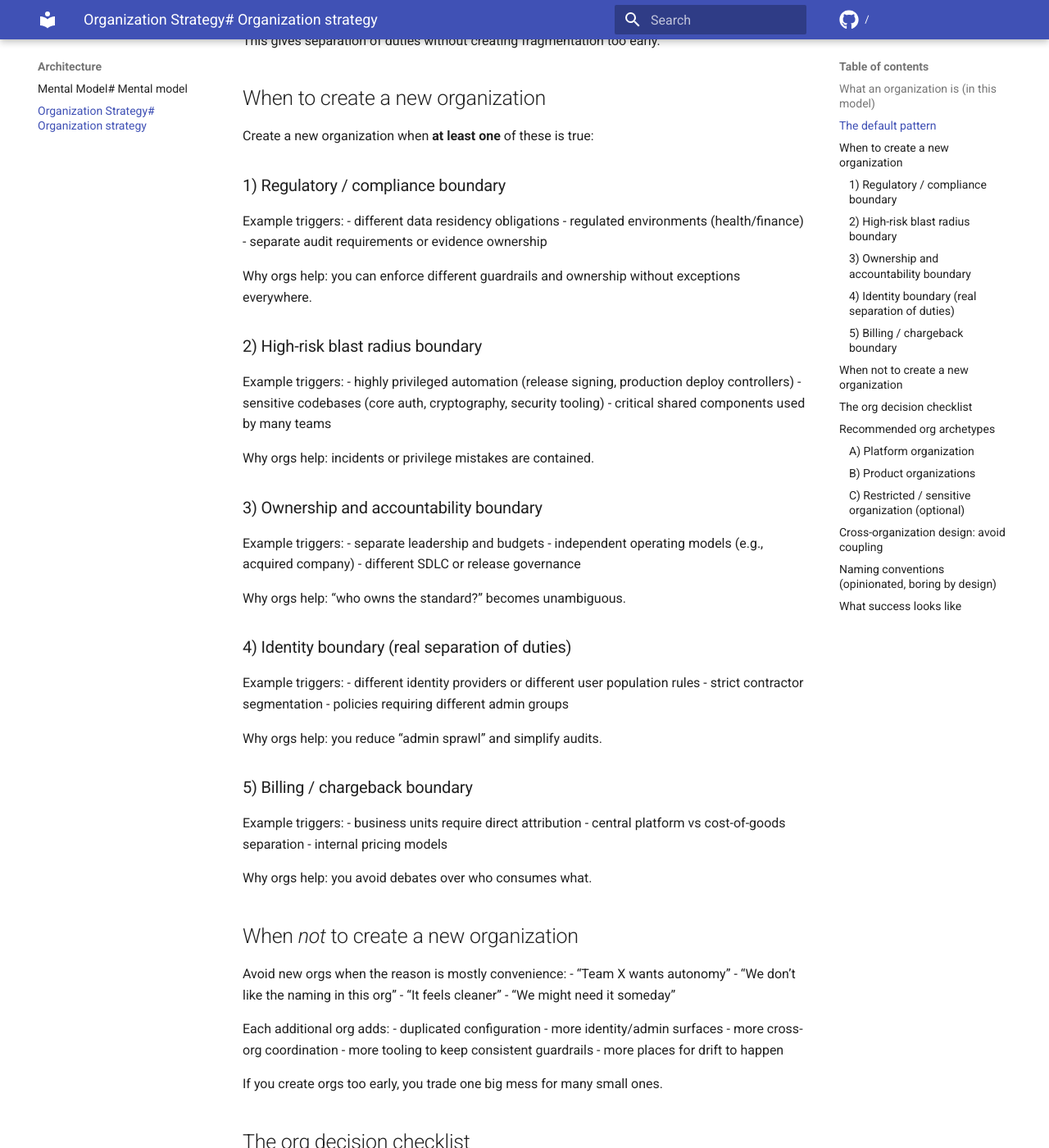
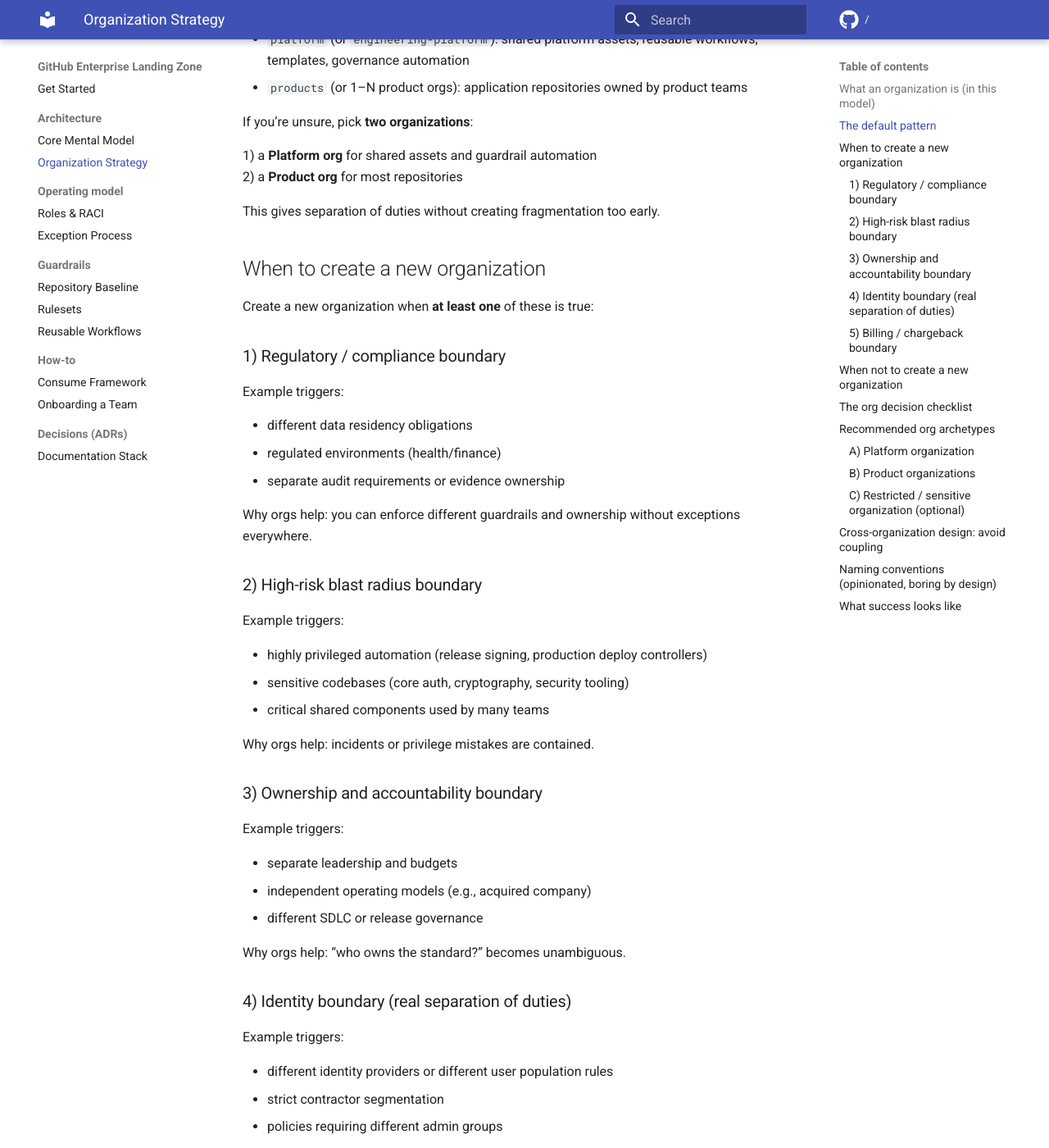
Before and after one commit to MAMMISAID/Gh-Delivery-Zone, an MkDocs documentation site: the page built from docs/architecture/org-strategy.md, in a window 1280 px wide and 1400 px high, scrolled down 1048 px. Shown: the whole window at 82% size. Built offline with MkDocs 1.6.1 and Material for MkDocs 9.7.7, drawn with Linux system fonts in a browser that asks for light colours; comment, search, counter and statistics services are not loaded; some of the changed text lies outside the part shown.

Commit message:
Mise à jour de la documentation : ajout de sections sur le modèle mental et la stratégie organisationnelle, révision de la structure de navigation, et suppression de l'index obsolète.

```diff
--- a/docs/architecture/org-strategy.md
+++ b/docs/architecture/org-strategy.md
@@ -1,8 +1,9 @@
-# Organization Strategy# Organization strategy
+# Organization Strategy
 
 Organizations are the most important design choice in a GitHub Enterprise Landing Zone.
 
 If you get org boundaries wrong, everything downstream becomes harder:
+
 - permissions sprawl
 - unclear ownership
 - messy audit trails
@@ -15,6 +16,7 @@
 ## What an organization *is* (in this model)
 
 An organization is a:
+
 - **security boundary** (membership, roles, repo access patterns)
 - **ownership boundary** (who is accountable for standards and exceptions)
 - **policy boundary** (where you enforce default rulesets, workflows, and controls)
@@ -29,10 +31,12 @@
 Start with a small number of organizations. Expand only when there is a clear boundary that reduces risk or operational cost.
 
 A common enterprise starting point:
+
 - `platform` (or `engineering-platform`): shared platform assets, reusable workflows, templates, governance automation
 - `products` (or 1–N product orgs): application repositories owned by product teams
 
 If you’re unsure, pick **two organizations**:
+
 1) a **Platform org** for shared assets and guardrail automation
 2) a **Product org** for most repositories
 
@@ -44,6 +48,7 @@
 
 ### 1) Regulatory / compliance boundary
 Example triggers:
+
 - different data residency obligations
 - regulated environments (health/finance)
 - separate audit requirements or evidence ownership
@@ -52,6 +57,7 @@
 
 ### 2) High-risk blast radius boundary
 Example triggers:
+
 - highly privileged automation (release signing, production deploy controllers)
 - sensitive codebases (core auth, cryptography, security tooling)
 - critical shared components used by many teams
@@ -60,6 +66,7 @@
 
 ### 3) Ownership and accountability boundary
 Example triggers:
+
 - separate leadership and budgets
 - independent operating models (e.g., acquired company)
 - different SDLC or release governance
@@ -68,6 +75,7 @@
 
 ### 4) Identity boundary (real separation of duties)
 Example triggers:
+
 - different identity providers or different user population rules
 - strict contractor segmentation
 - policies requiring different admin groups
@@ -76,6 +84,7 @@
 
 ### 5) Billing / chargeback boundary
 Example triggers:
+
 - business units require direct attribution
 - central platform vs cost-of-goods separation
 - internal pricing models
@@ -85,12 +94,14 @@
 ## When *not* to create a new organization
 
 Avoid new orgs when the reason is mostly convenience:
+
 - “Team X wants autonomy”
 - “We don’t like the naming in this org”
 - “It feels cleaner”
 - “We might need it someday”
 
 Each additional org adds:
+
 - duplicated configuration
 - more identity/admin surfaces
 - more cross-org coordination
@@ -117,6 +128,7 @@
 Purpose: build and distribute paved roads.
 
 Contains:
+
 - reusable workflows and composite actions
 - org-level automation repos
 - templates and “golden paths”
@@ -129,6 +141,7 @@
 Purpose: host repositories owned by product teams.
 
 Contains:
+
 - application repos
 - infrastructure repos (if product-owned)
 - team-owned tooling
@@ -139,6 +152,7 @@
 Purpose: isolate high-risk or regulated workloads.
 
 Contains:
+
 - security tooling
 - privileged automation
 - regulated codebases
@@ -150,11 +164,13 @@
 Cross-org dependencies are normal, but don’t let them become brittle.
 
 Prefer:
+
 - reusable workflows published by platform org (consumed via pinned versions)
 - templates that create “compliant defaults” at repo creation time
 - automation that enforces baseline across orgs consistently
 
 Avoid:
+
 - copy/paste workflows per org
 - one-off exceptions per org with no expiry
 - hidden “special rules” that only exist in someone’s head
@@ -162,6 +178,7 @@
 ## Naming conventions (opinionated, boring by design)
 
 Choose names that scale and stay stable:
+
 - `platform`
 - `product-<domain>` (e.g., `product-payments`, `product-core`)
 - `regulated-<scope>` (e.g., `regulated-eu`, `regulated-health`)
@@ -171,6 +188,7 @@
 ## What success looks like
 
 You know your org strategy is working when:
+
 - onboarding a new team is mostly self-service
 - baseline protections are consistent across repos
 - exceptions are rare, explicit, and time-bound
--- a/docs/index.md
+++ b/docs/getting-started.md
@@ -1,4 +1,4 @@
-# GitHub Enterprise Landing Zone
+# Getting Started
 
 This project is a reference architecture + reference implementation for operating **GitHub Enterprise at scale** (hundreds to thousands of repositories) with:
 
@@ -15,11 +15,13 @@
 - Security & governance teams defining guardrails
 - Cloud / enterprise architects designing operating models
 - Product teams who want **clear paved roads** instead of bespoke approvals
+- Companies moving from github mono org to multi org
 
 ## What you get
 
 ### 1) An operating model (docs)
 A clear model for:
+
 - enterprise and organization boundaries
 - ownership (RACI), onboarding, and exceptions
 - guardrails design (what is mandatory vs configurable)
@@ -27,6 +29,7 @@
 
 ### 2) A reference implementation (code)
 Reusable building blocks (modules + examples) to implement:
+
 - organization baseline (policies, identity, governance)
 - repository baseline (rulesets, protections, CI guardrails)
 - reusable workflows (avoid copy/paste YAML)
@@ -49,6 +52,12 @@
 
 ➡️ Start with: **Architecture → Mental model**.
 
+## Requirements
+
+- Github Cloud Organization (to inssure the code compatibilty), you can adopt the framework and implement it on github server.
+- Github Entreprise Admin Access
+
+
 ## How to use this repo
 
 ### If you want to adopt it
@@ -66,6 +75,7 @@
 ## Non-goals
 
 This is **not**:
+
 - a click-by-click tutorial for GitHub UI
 - a one-size-fits-all “golden repo” template
 - a replacement for your security program
--- a/mkdocs.yml
+++ b/mkdocs.yml
@@ -7,7 +7,6 @@
 theme:
   name: material
   features:
-    - navigation.tabs
     - navigation.sections
     - navigation.indexes
     - content.action.edit
@@ -20,7 +19,11 @@
 markdown_extensions:
   - admonition
   - pymdownx.details
-  - pymdownx.superfences
+  - pymdownx.superfences:
+      custom_fences:
+        - name: mermaid
+          class: mermaid
+          format: !!python/name:pymdownx.superfences.fence_code_format
   - pymdownx.inlinehilite
   - pymdownx.highlight
   - pymdownx.snippets
@@ -30,19 +33,19 @@
       permalink: true
 
 nav:
-  - Start here: index.md
+  - Get Started: getting-started.md
   - Architecture:
-      - architecture/mental-model.md
-      - architecture/org-strategy.md
+      - Core Mental Model: architecture/mental-model.md
+      - Organization Strategy: architecture/org-strategy.md
   - Operating model:
-      - operating-model/roles-raci.md
-      - operating-model/exception-process.md
+      - Roles & RACI: operating-model/roles-raci.md
+      - Exception Process: operating-model/exception-process.md
   - Guardrails:
-      - guardrails/repo-baseline.md
-      - guardrails/rulesets.md
-      - guardrails/reusable-workflows.md
+      - Repository Baseline: guardrails/repo-baseline.md
+      - Rulesets: guardrails/rulesets.md
+      - Reusable Workflows: guardrails/reusable-workflows.md
   - How-to:
-      - how-to/consume-framework.md
-      - how-to/onboarding-a-team.md
+      - Consume Framework: how-to/consume-framework.md
+      - Onboarding a Team: how-to/onboarding-a-team.md
   - Decisions (ADRs):
-      - adr/0001-docs-stack.md
+      - Documentation Stack: adr/0001-docs-stack.md
```
Also changed, not shown: docs/architecture/mental-model.md (+111 -2 lines).
